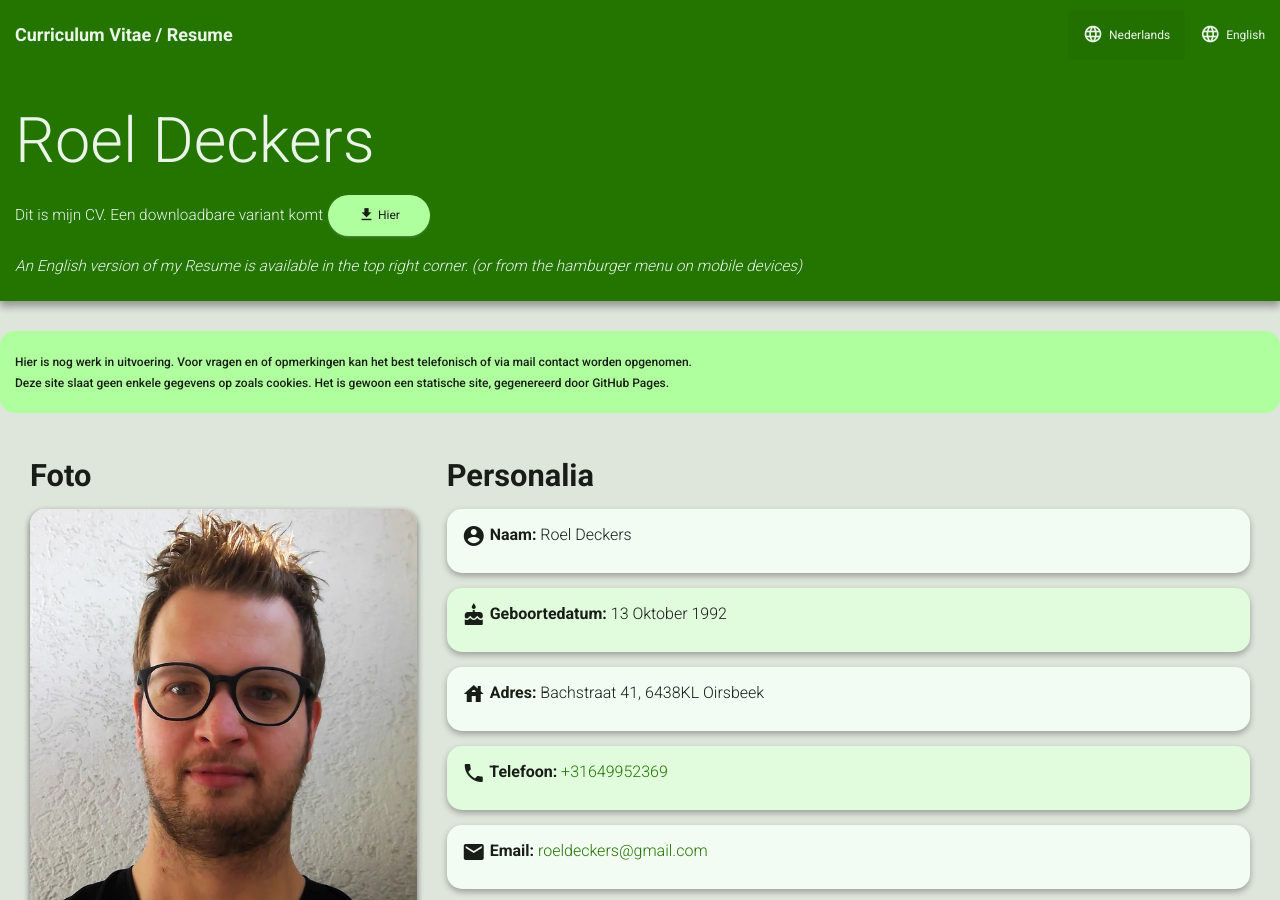
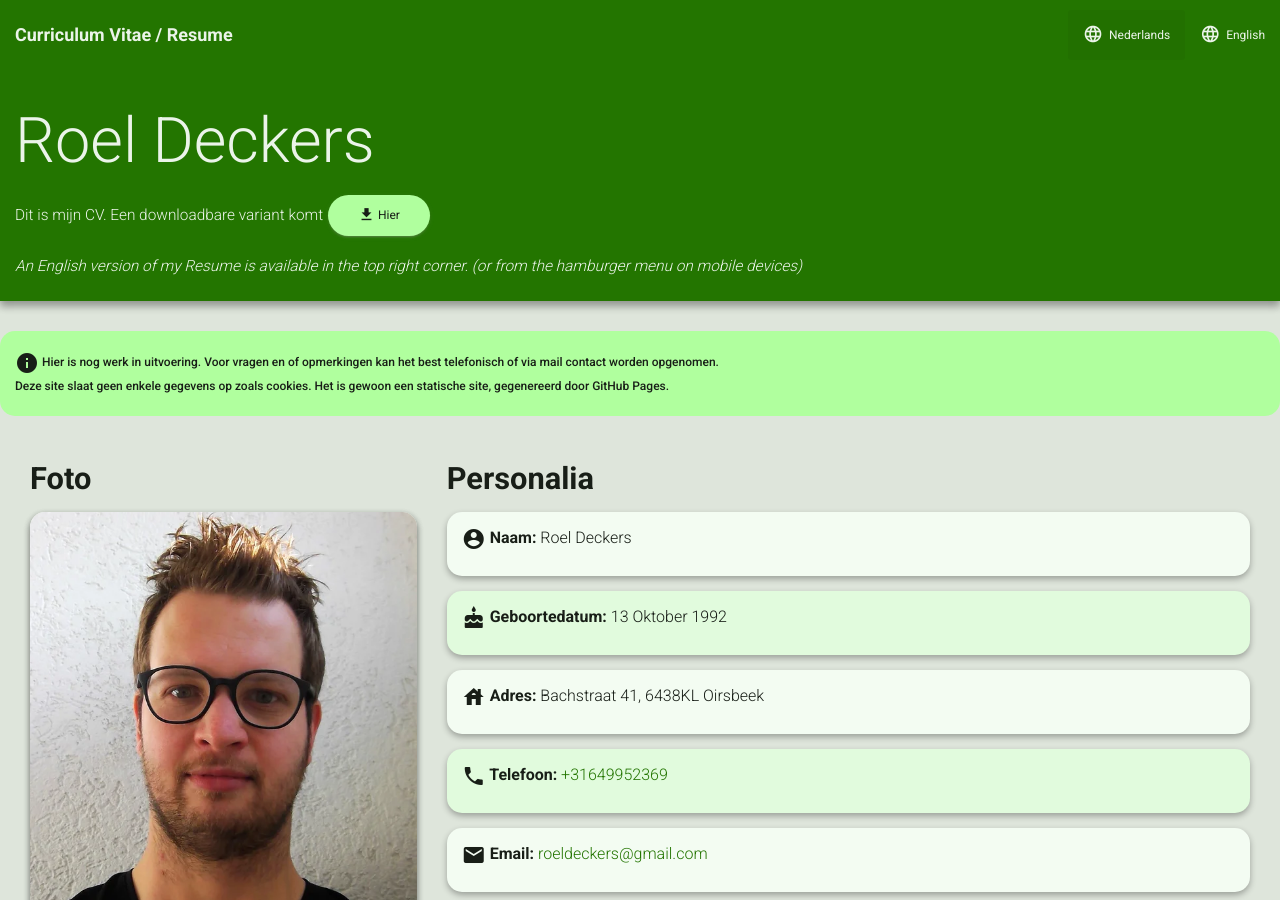
Before and after one commit to RoelD/CV, a Jekyll site: the page built from index.html, in a window 1280 px wide and 900 px high. Built offline with Jekyll 4.4.1, drawn with Linux system fonts in a browser that asks for light colours.

Commit message:
index: Introduce alert icon

```diff
--- a/index.html
+++ b/index.html
@@ -17,7 +17,7 @@ trouble.
 </div>
 
 <div class="alert alert-cv">
-  <b>Hier is nog werk in uitvoering. Voor vragen en of opmerkingen kan het best telefonisch of via mail contact worden opgenomen.<br>
+  <b><i class="material-icons">info</i> Hier is nog werk in uitvoering. Voor vragen en of opmerkingen kan het best telefonisch of via mail contact worden opgenomen.<br>
     Deze site slaat geen enkele gegevens op zoals cookies. Het is gewoon een statische site, gegenereerd door GitHub Pages.</b>
 </div>
 
```
